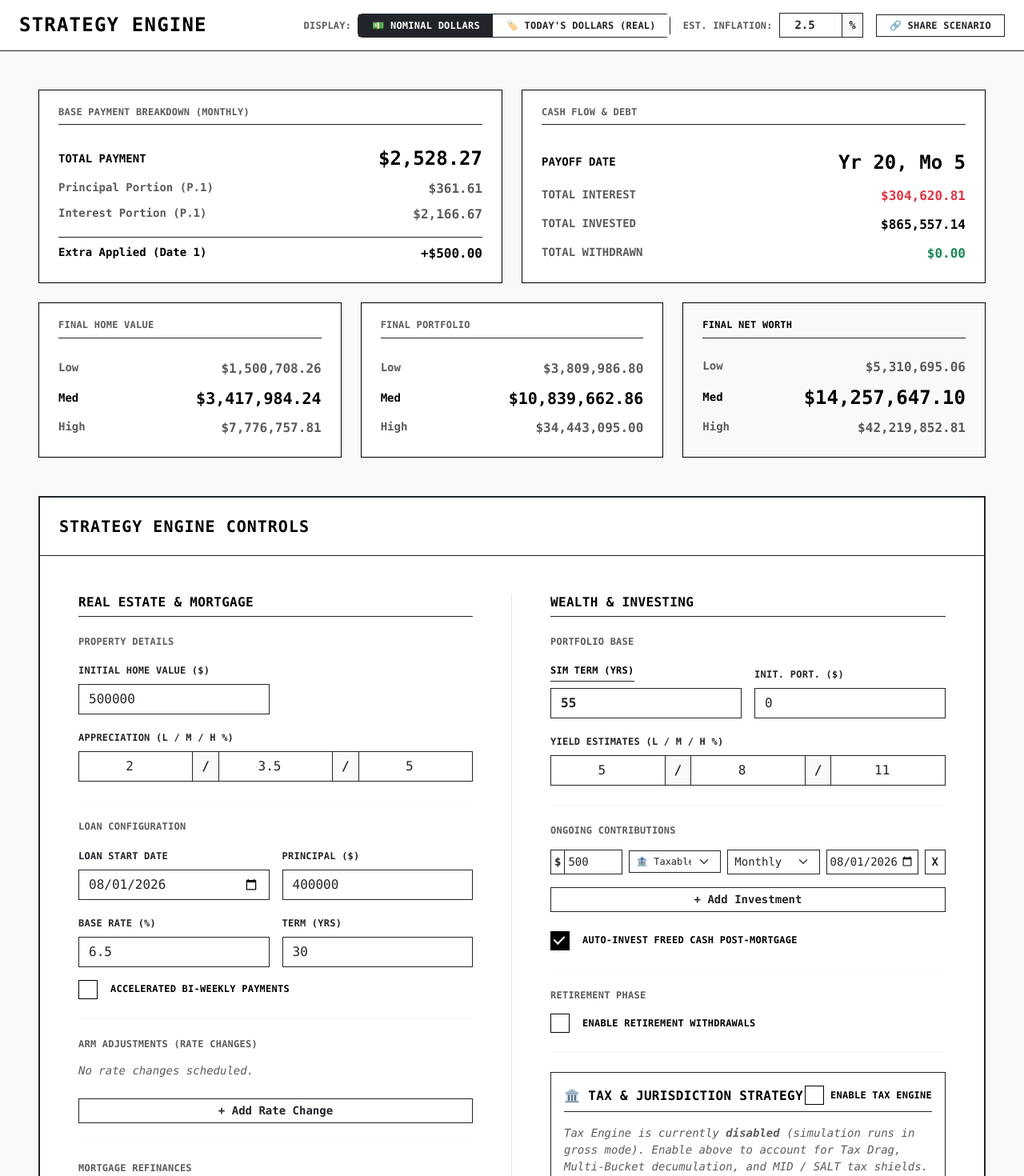
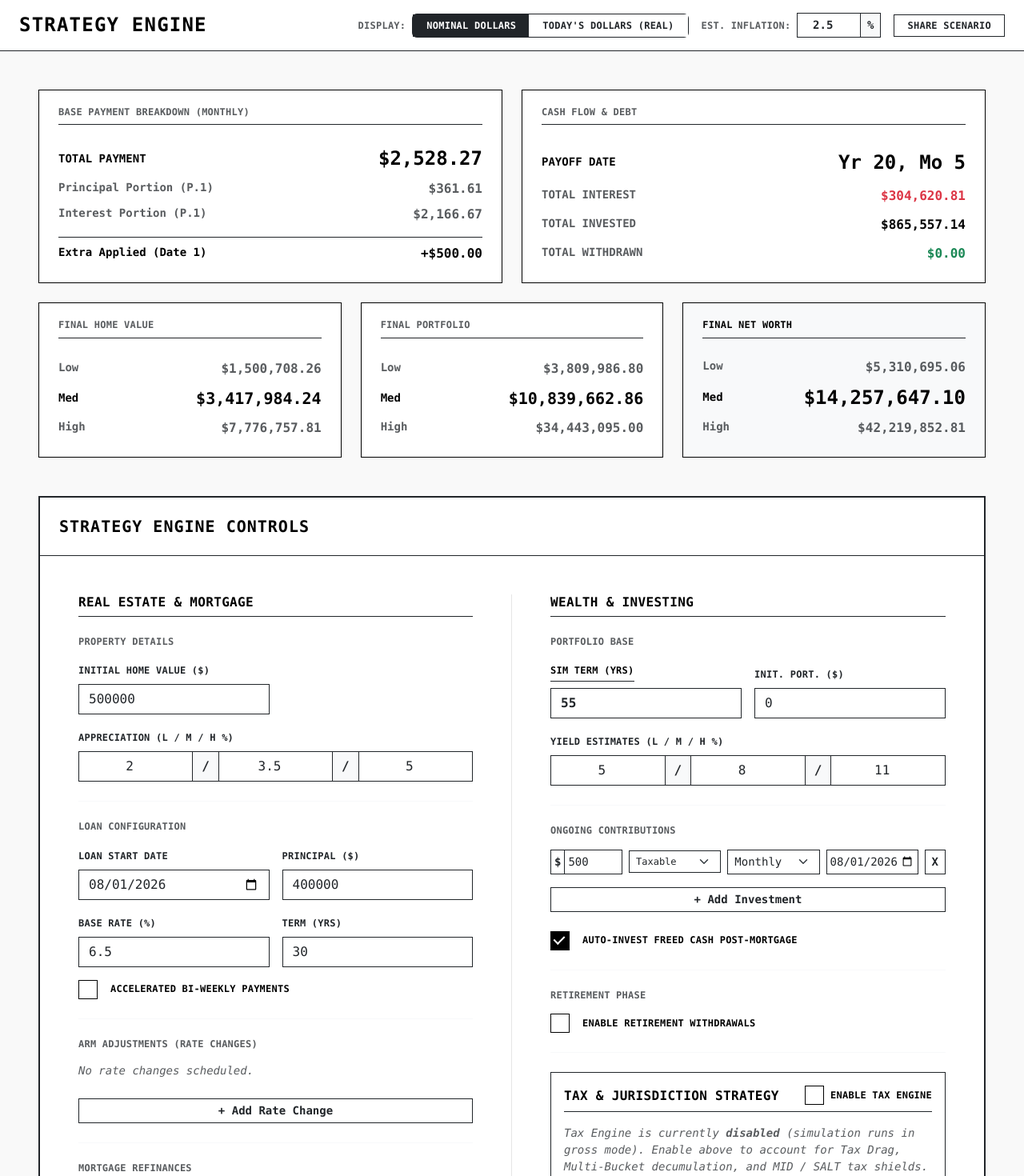
Before and after one commit to awanczowski/financial-strategy-engine, a React (Vite) app: page / in a window 1280 px wide. Shown: the top 1470 px of the page at 80% size. Built offline with nearby package versions, Linux system fonts and the light colour scheme.

Commit message:
style: replace cartoonish emojis with clean flat text typography across UI

```diff
--- a/src/components/DashboardCards.jsx
+++ b/src/components/DashboardCards.jsx
@@ -122,7 +122,7 @@ export default function DashboardCards({ initialBreakdown, summary }) {
           <div className="col-12">
             <div className="card dashboard-card bg-white">
               <div className="card-body p-4">
-                <h6 className="card-subtitle mb-3 scandi-label text-black border-bottom border-dark pb-2">🏛️ Tax Engine & Account Bucket Breakdown</h6>
+                <h6 className="card-subtitle mb-3 scandi-label text-black border-bottom border-dark pb-2">Tax Engine & Account Bucket Breakdown</h6>
                 <div className="row g-3">
                   <div className="col-md-6 col-lg-3 border-end border-light">
                     <div className="p-2">
--- a/src/components/MonteCarloModal.jsx
+++ b/src/components/MonteCarloModal.jsx
@@ -109,14 +109,14 @@ export default function MonteCarloModal({
                     className={`btn ${!isReal ? 'btn-dark' : 'bg-white text-dark'} fw-bold scandi-label px-2`}
                     onClick={() => setMcViewMode('nominal')}
                   >
-                    💵 Nominal
+                    Nominal
                   </button>
                   <button
                     type="button"
                     className={`btn ${isReal ? 'btn-dark' : 'bg-white text-dark'} fw-bold scandi-label px-2`}
                     onClick={() => setMcViewMode('real')}
                   >
-                    🏷️ Real ($ Today)
+                    Real ($ Today)
                   </button>
                 </div>
               </div>
@@ -127,7 +127,7 @@ export default function MonteCarloModal({
                   disabled={isSimulating}
                   className="btn btn-dark btn-sm w-100 fw-bold scandi-label py-2"
                 >
-                  {isSimulating ? 'Simulating...' : '⚡ Re-Run Stress Test'}
+                  {isSimulating ? 'Simulating...' : 'Re-Run Stress Test'}
                 </button>
               </div>
 
--- a/src/components/Navbar.jsx
+++ b/src/components/Navbar.jsx
@@ -25,16 +25,16 @@ export default function Navbar({ loanConfig: propLoanConfig, handleConfigChange:
                 className={`btn btn-sm ${viewMode === 'nominal' ? 'btn-dark' : 'bg-white text-dark'} fw-bold scandi-label px-2 px-sm-3`}
                 onClick={() => setViewMode('nominal')}
               >
-                <span className="d-none d-sm-inline">💵 Nominal Dollars</span>
-                <span className="d-sm-none">💵 Nominal</span>
+                <span className="d-none d-sm-inline">Nominal Dollars</span>
+                <span className="d-sm-none">Nominal</span>
               </button>
               <button
                 type="button"
                 className={`btn btn-sm ${viewMode === 'real' ? 'btn-dark' : 'bg-white text-dark'} fw-bold scandi-label px-2 px-sm-3`}
                 onClick={() => setViewMode('real')}
               >
-                <span className="d-none d-sm-inline">🏷️ Today's Dollars (Real)</span>
-                <span className="d-sm-none">🏷️ Real ($ Today)</span>
+                <span className="d-none d-sm-inline">Today's Dollars (Real)</span>
+                <span className="d-sm-none">Real ($ Today)</span>
               </button>
             </div>
           </div>
@@ -66,7 +66,7 @@ export default function Navbar({ loanConfig: propLoanConfig, handleConfigChange:
             className="btn btn-sm btn-outline-dark fw-bold scandi-label px-2 px-sm-3"
             onClick={() => strategyCtx.setShowShareModal && strategyCtx.setShowShareModal(true)}
           >
-            🔗 <span className="d-none d-sm-inline">Share Scenario</span><span className="d-sm-none">Share</span>
+            <span className="d-none d-sm-inline">Share Scenario</span><span className="d-sm-none">Share</span>
           </button>
 
         </div>
--- a/src/components/ShareModal.jsx
+++ b/src/components/ShareModal.jsx
@@ -108,7 +108,7 @@ export default function ShareModal({
                 className={`btn ${copied ? 'btn-success' : 'btn-dark'} fw-bold scandi-label px-3`}
                 onClick={handleCopyLink}
               >
-                {copied ? '✓ Copied!' : '📋 Copy Link'}
+                {copied ? 'Copied!' : 'Copy Link'}
               </button>
             </div>
           </div>
@@ -146,11 +146,11 @@ export default function ShareModal({
                 className="btn btn-sm btn-dark fw-bold scandi-label px-3"
                 onClick={handleExportJson}
               >
-                📥 Export Scenario (.json)
+                Export Scenario (.json)
               </button>
 
               <label className="btn btn-sm btn-outline-dark fw-bold scandi-label px-3 m-0 cursor-pointer">
-                📤 Import Scenario (.json)
+                Import Scenario (.json)
                 <input
                   type="file"
                   accept=".json"
--- a/src/components/StrategyRow.jsx
+++ b/src/components/StrategyRow.jsx
@@ -24,9 +24,9 @@ export default function StrategyRow({ item, onUpdate, onRemove, isInvestment = f
           onChange={(e) => onUpdate(item.id, 'accountType', e.target.value)}
           title="Account Bucket"
         >
-          <option value="TAXABLE">🏦 Taxable</option>
-          <option value="TAX_DEFERRED">💼 Pre-Tax</option>
-          <option value="TAX_FREE">🛡️ Roth</option>
+          <option value="TAXABLE">Taxable</option>
+          <option value="TAX_DEFERRED">Pre-Tax (401k/IRA)</option>
+          <option value="TAX_FREE">Tax-Free (Roth)</option>
         </select>
       )}
 
--- a/src/components/TaxControlPanel.jsx
+++ b/src/components/TaxControlPanel.jsx
@@ -6,7 +6,7 @@ export default function TaxControlPanel({ taxConfig, handleTaxConfigChange }) {
   return (
     <div className="card p-3 mb-4 border-dark bg-white shadow-sm">
       <div className="d-flex align-items-center justify-content-between border-bottom border-dark pb-2 mb-3">
-        <h6 className="scandi-label text-black mb-0 fs-6">🏛️ Tax & Jurisdiction Strategy</h6>
+        <h6 className="scandi-label text-black mb-0 fs-6">Tax & Jurisdiction Strategy</h6>
         <div className="d-flex align-items-center gap-2">
           <input
             className="scandi-checkbox"
@@ -31,10 +31,10 @@ export default function TaxControlPanel({ taxConfig, handleTaxConfigChange }) {
           <div className="col-sm-6 col-md-4">
             <label className="form-label scandi-label">Jurisdiction Preset</label>
             <select name="jurisdiction" className="form-select scandi-input border-dark" value={taxConfig.jurisdiction} onChange={handleTaxConfigChange}>
-              <option value="NY_NYC">🗽 New York (NY State + NYC)</option>
-              <option value="CA">🌴 California (CA State)</option>
-              <option value="TX_FL">🤠 Texas / Florida (No State Tax)</option>
-              <option value="CUSTOM">⚙️ Custom Jurisdiction</option>
+              <option value="NY_NYC">New York (NY State + NYC)</option>
+              <option value="CA">California (CA State)</option>
+              <option value="TX_FL">Texas / Florida (No State Tax)</option>
+              <option value="CUSTOM">Custom Jurisdiction</option>
             </select>
           </div>
 
```
